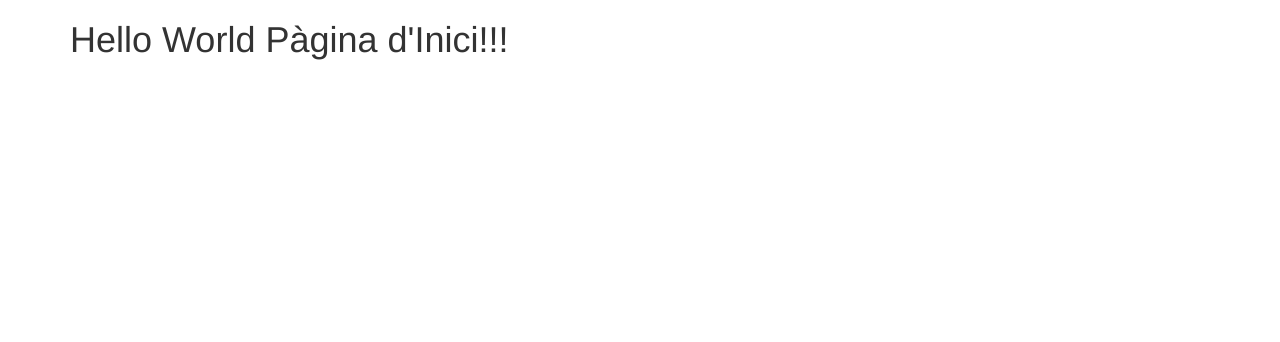
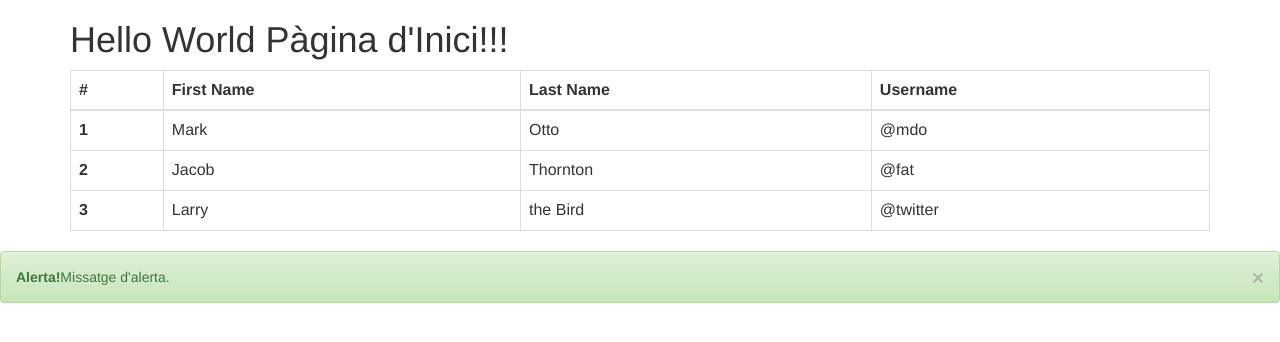
Before and after one commit to jordiromero/127316, a CodeIgniter app: page / in a window 1280 px wide. Shown: the top 342 px of the page. Run offline with CodeIgniter, Linux system fonts and the light colour scheme.

Commit message:
201501292206

```diff
--- a/application/config/config.php
+++ b/application/config/config.php
@@ -14,7 +14,7 @@
 | path to your installation.
 |
 */
-$config['base_url']	= 'http://192.168.1.33/codeigniter';
+$config['base_url']	= 'http://192.168.1.39/codeigniter';
 
 /*
 |--------------------------------------------------------------------------
--- a/application/views/inici.php
+++ b/application/views/inici.php
@@ -2,8 +2,45 @@
 	<body>
 		<div class="container">
 			<h1>Hello World P&agrave;gina d'Inici!!!</h1>
+			<table class="table table-bordered">
+  				 <thead>
+        			<tr>
+          				<th>#</th>
+          				<th>First Name</th>
+          				<th>Last Name</th>
+          				<th>Username</th>
+        			</tr>
+      			</thead>
+      			<tbody>
+        			<tr>
+          				<th scope="row">1</th>
+          				<td>Mark</td>
+          				<td>Otto</td>
+          				<td>@mdo</td>
+        			</tr>
+        			<tr>
+          				<th scope="row">2</th>
+          				<td>Jacob</td>
+          				<td>Thornton</td>
+          				<td>@fat</td>
+        			</tr>
+        			<tr>
+          				<th scope="row">3</th>
+          				<td>Larry</td>
+          				<td>the Bird</td>
+          				<td>@twitter</td>
+        			</tr>
+      			</tbody>
+			</table>
 
-		</div>
+		</div><!--fi class container -->
+		<div class="footer">
+			<div class="alert alert-success">
+				<a href="#" class="close" data-dismiss="alert">&times;</a>
+				<strong>Alerta!</strong>Missatge d'alerta.
+
+			</div><!-- fi alert-->
+		</div><!--fi class footer-->
 
 
 	</body>
```
Also changed, not shown: application/views/form_usuaris.php (+40 -0 lines).
